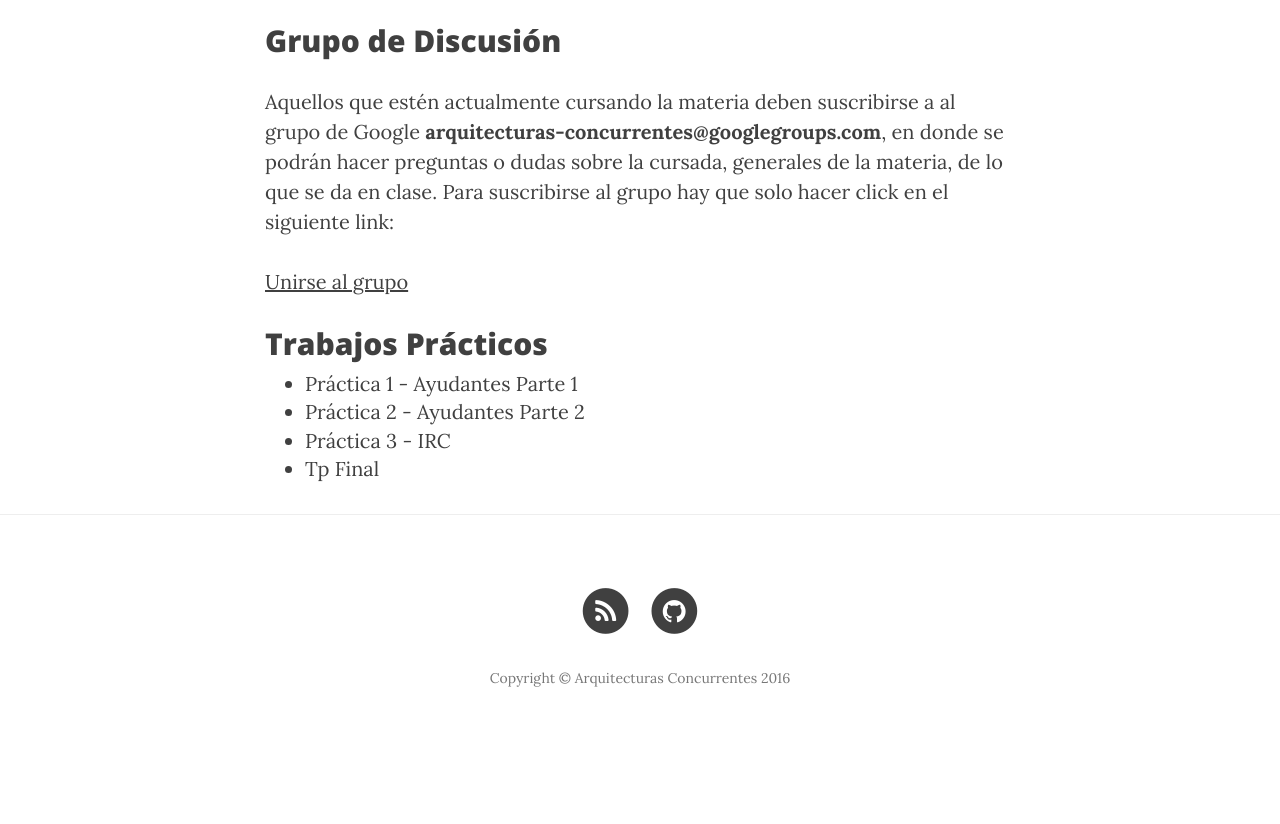
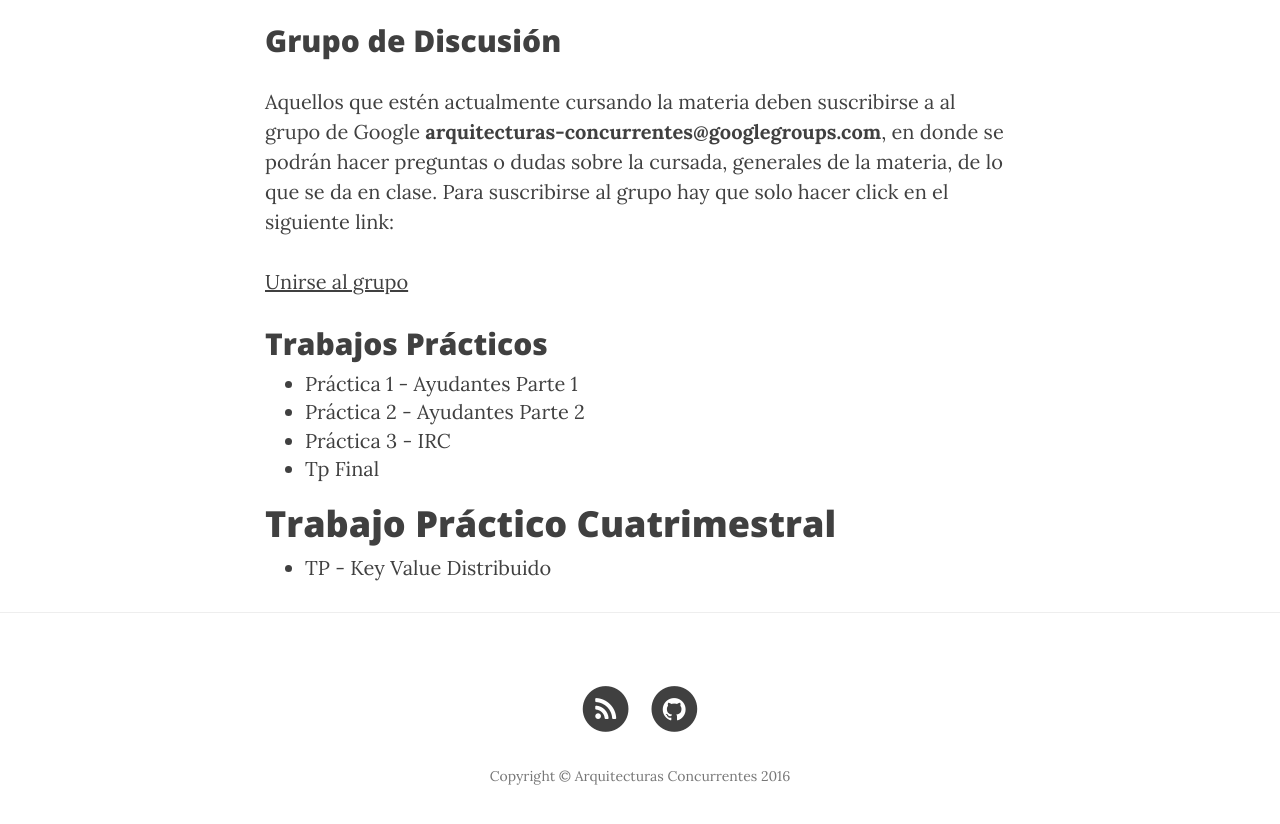
Before and after one commit to arquitecturas-concurrentes/arquitecturas-concurrentes.github.io, a Jekyll site: the page built from cusada.md, in a window 1280 px wide and 900 px high, scrolled down 2369 px, cut to the strip 48-872 px from the top of the window. Built offline with Jekyll 4.4.1, drawn with Linux system fonts in a browser that asks for light colours; nearby versions of some CDN libraries; before the commit the page ends 3171 px from its top, so only the background shows below that.

Commit message:
add TP cuatrimestral

```diff
--- a/cusada.md
+++ b/cusada.md
@@ -33,3 +33,8 @@ hacer preguntas o dudas sobre la cursada, generales de la materia, de lo que se
 * [Práctica 2 - Ayudantes Parte 2](https://docs.google.com/document/d/1kykd-abdpoySCCRq28lo4p5FmSvorxFveFXcqAQU0ig/edit)
 * [Práctica 3 - IRC](https://docs.google.com/document/d/1KiFR3stOFVJqpOnEU9NCCyhONzbkD8aBWRjRbnax_Us/edit?usp=sharing)
 * [Tp Final](https://docs.google.com/document/d/1-npsXXQSKVUxLL_MDm2oevhxEE54BLtwuq__mHvTqic/edit)
+
+
+# Trabajo Práctico Cuatrimestral
+
+* [TP - Key Value Distribuido](https://docs.google.com/document/d/15PfQe50dUqsrg-ClQTf7x7dBaR_UMHSrUvXXqqJlmlY/pub)
```
Also changed, not shown: 1 other file.
